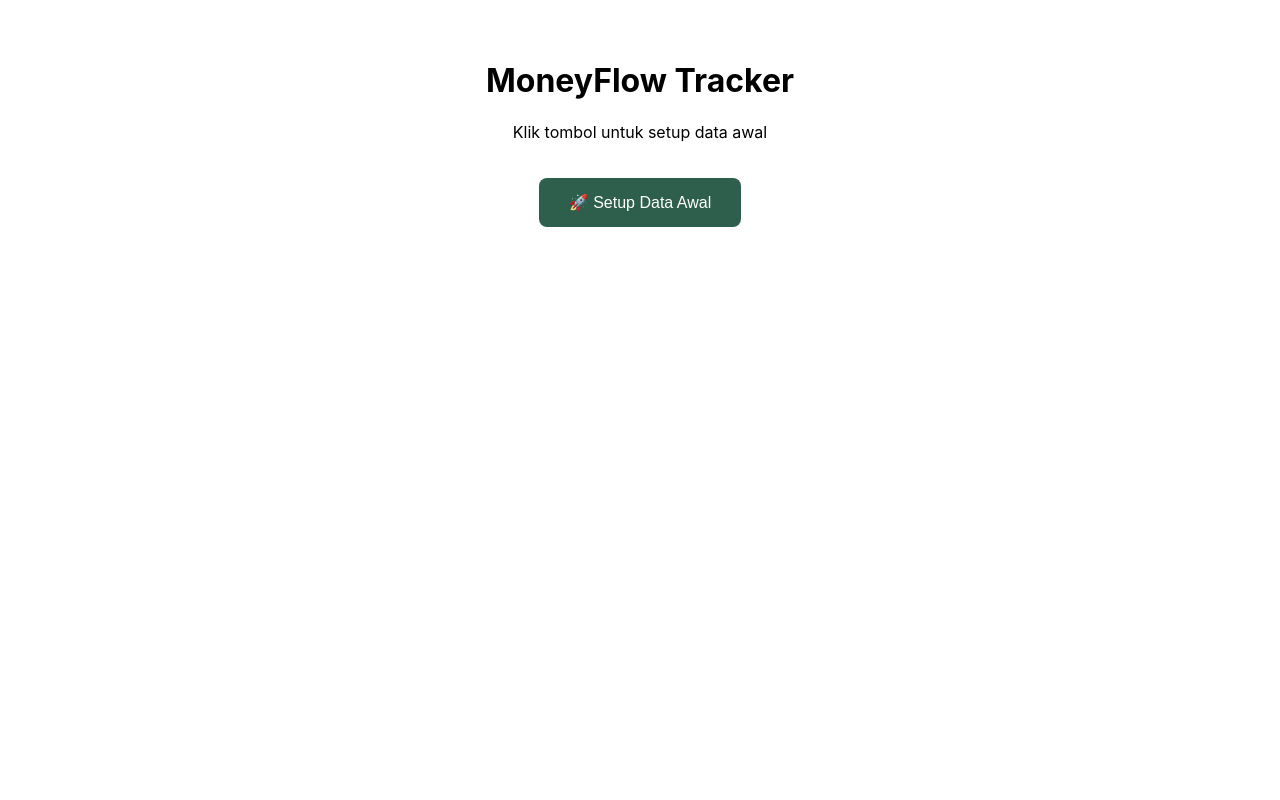
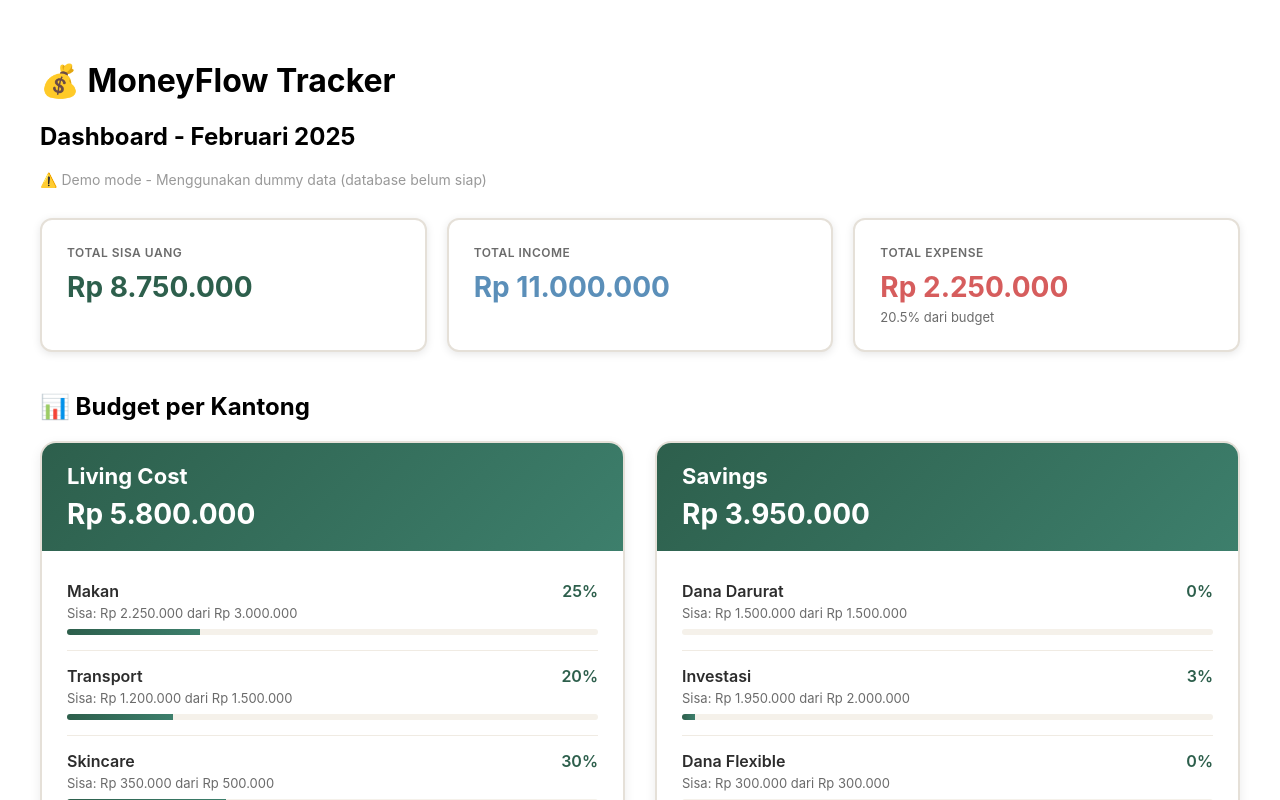
Before and after one commit to hairara/money-flow, a React (Create React App) app: page / in a window 1280 px wide. Shown: the top 800 px of the page. Built offline with nearby package versions, Linux system fonts and the light colour scheme.

Commit message:
update pake data dummy

```diff
--- a/src/App.js
+++ b/src/App.js
@@ -1,118 +1,51 @@
-import React, { useState, useEffect } from 'react';
-import { setupInitialData } from './setupData';
-import { getDashboardSummary, getAllEnvelopes, getCategoriesByEnvelope, getEnvelopeTotal } from './database';
+import React, { useState } from 'react';
 import './App.css';
 
 function App() {
-  const [hasSetup, setHasSetup] = useState(false);
-  const [message, setMessage] = useState('Klik tombol untuk setup data awal');
-  const [isLoading, setIsLoading] = useState(false);
-
-  const handleSetup = async () => {
-    try {
-      setIsLoading(true);
-      setMessage('🍼 Lagi nyiapin data...');
-      const result = await setupInitialData();
-
-      if (result.success) {
-        setMessage('✅ Data setup BERHASIL!');
-        setHasSetup(true); // Switch to dashboard
-      }
-    } catch (err) {
-      setMessage('❌ Fatal Error: ' + err.message);
-    } finally {
-      setIsLoading(false);
-    }
-  };
-
-  // Show dashboard if setup is done
-  if (hasSetup) {
   return <Dashboard />;
 }
 
-  // Show setup page
-  return (
-    <div style={{ padding: '40px', textAlign: 'center' }}>
-      <h1>MoneyFlow Tracker</h1>
-      <p>{message}</p>
-      <button
-        onClick={handleSetup}
-        disabled={isLoading}
-        style={{
-          padding: '15px 30px',
-          fontSize: '16px',
-          background: '#2D5F4C',
-          color: 'white',
-          border: 'none',
-          borderRadius: '8px',
-          cursor: isLoading ? 'not-allowed' : 'pointer',
-          marginTop: '20px'
-        }}
-      >
-        {isLoading ? '⏳ Loading...' : '🚀 Setup Data Awal'}
-      </button>
-    </div>
-  );
-}
-
-// Dashboard Component
+// Dashboard dengan dummy data
 function Dashboard() {
-  const [summary, setSummary] = useState(null);
-  const [envelopes, setEnvelopes] = useState([]);
-  const [loading, setLoading] = useState(true);
-
-  useEffect(() => {
-    loadDashboard();
-  }, []);
-
-  const loadDashboard = async () => {
-    try {
-      setLoading(true);
-
-      // Get summary
-      const summaryData = await getDashboardSummary('2025-02');
-      setSummary(summaryData);
-
-      // Get envelopes
-      const envelopesList = await getAllEnvelopes();
-
-      // Get categories and total for each envelope
-      const envelopesWithData = await Promise.all(
-        envelopesList.map(async (envelope) => {
-          const categories = await getCategoriesByEnvelope(envelope.id);
-          const total = await getEnvelopeTotal(envelope.id, '2025-02');
-          return { envelope, categories, total };
-        })
-      );
-
-      setEnvelopes(envelopesWithData);
-      setLoading(false);
-    } catch (err) {
-      console.error('Error loading dashboard:', err);
-      setLoading(false);
-    }
+  // Dummy data
+  const summary = {
+    totalRemaining: 8750000,
+    totalIncome: 11000000,
+    totalExpense: 2250000,
+    budgetUtilization: 20.5,
+    overBudgetCount: 0
   };
 
-  if (loading) {
-    return (
-      <div style={{ padding: '40px', textAlign: 'center' }}>
-        <h1>⏳ Loading Dashboard...</h1>
-      </div>
-    );
+  const envelopes = [
+    {
+      envelope: { id: 1, name: 'Living Cost' },
+      total: 5800000,
+      categories: [
+        { id: 1, name: 'Makan', budget: 3000000, spent: 750000 },
+        { id: 2, name: 'Transport', budget: 1500000, spent: 300000 },
+        { id: 3, name: 'Skincare', budget: 500000, spent: 150000 },
+        { id: 4, name: 'Hangout', budget: 2000000, spent: 1000000 }
+      ]
+    },
+    {
+      envelope: { id: 2, name: 'Savings' },
+      total: 3950000,
+      categories: [
+        { id: 5, name: 'Dana Darurat', budget: 1500000, spent: 0 },
+        { id: 6, name: 'Investasi', budget: 2000000, spent: 50000 },
+        { id: 7, name: 'Dana Flexible', budget: 300000, spent: 0 },
+        { id: 8, name: 'Dana Buffer', budget: 200000, spent: 0 }
+      ]
     }
-
-  if (!summary) {
-    return (
-      <div style={{ padding: '40px', textAlign: 'center' }}>
-        <h1>❌ No data found</h1>
-      </div>
-    );
-  }
+  ];
 
   return (
     <div style={{ padding: '40px', maxWidth: '1200px', margin: '0 auto' }}>
       <h1>💰 MoneyFlow Tracker</h1>
       <h2>Dashboard - Februari 2025</h2>
+      <p style={{ color: '#999', fontSize: '14px' }}>
+        ⚠️ Demo mode - Menggunakan dummy data (database belum siap)
+      </p>
 
       {/* Stats Cards */}
       <div style={{
@@ -159,20 +92,6 @@ function Dashboard() {
           />
         ))}
       </div>
-
-      {/* Alerts */}
-      {summary.overBudgetCount > 0 && (
-        <div style={{
-          marginTop: '30px',
-          padding: '15px 20px',
-          background: '#FFF8ED',
-          border: '2px solid #E8A87C',
-          borderRadius: '8px',
-          color: '#8B5A00'
-        }}>
-          ⚠️ <strong>Warning:</strong> {summary.overBudgetCount} kategori over budget bulan ini!
-        </div>
-      )}
     </div>
   );
 }
@@ -240,7 +159,11 @@ function EnvelopeCard({ envelope, total, categories }) {
 
       {/* Categories */}
       <div style={{ padding: '15px 25px 25px' }}>
-        {categories.map((cat) => (
+        {categories.map((cat) => {
+          const remaining = cat.budget - cat.spent;
+          const percentage = (cat.spent / cat.budget) * 100;
+
+          return (
             <div
               key={cat.id}
               style={{
@@ -249,17 +172,54 @@ function EnvelopeCard({ envelope, total, categories }) {
               }}
             >
               <div style={{
+                display: 'flex',
+                justifyContent: 'space-between',
+                alignItems: 'flex-start',
+                marginBottom: '8px'
+              }}>
+                <div>
+                  <div style={{
                     fontWeight: '600',
                     color: '#2C2C2C',
-              marginBottom: '5px'
+                    marginBottom: '4px'
                   }}>
                     {cat.name}
                   </div>
                   <div style={{ fontSize: '13px', color: '#6B6B6B' }}>
-              Budget: Rp 0 (belum ada data expense)
+                    Sisa: Rp {remaining.toLocaleString('id-ID')} dari Rp {cat.budget.toLocaleString('id-ID')}
                   </div>
                 </div>
-        ))}
+                <div style={{
+                  fontSize: '16px',
+                  fontWeight: '600',
+                  color: percentage >= 90 ? '#D65D5D' : percentage >= 75 ? '#E8A87C' : '#2D5F4C'
+                }}>
+                  {percentage.toFixed(0)}%
+                </div>
+              </div>
+
+              {/* Progress bar */}
+              <div style={{
+                width: '100%',
+                height: '6px',
+                background: '#F5F1EA',
+                borderRadius: '3px',
+                overflow: 'hidden'
+              }}>
+                <div style={{
+                  width: `${Math.min(percentage, 100)}%`,
+                  height: '100%',
+                  background: percentage >= 90
+                    ? 'linear-gradient(90deg, #D65D5D 0%, #E87D7D 100%)'
+                    : percentage >= 75
+                    ? 'linear-gradient(90deg, #E8A87C 0%, #F5C9A0 100%)'
+                    : 'linear-gradient(90deg, #2D5F4C 0%, #3D7F6C 100%)',
+                  transition: 'width 0.5s ease'
+                }}></div>
+              </div>
+            </div>
+          );
+        })}
       </div>
     </div>
   );
--- a/src/database.js
+++ b/src/database.js
@@ -12,16 +12,16 @@ class FinancialTrackerDB extends Dexie {
     super('FinancialTrackerDB');
 
     // Define schema version 1
-    this.version(1).stores({
-      envelopes: '++id, name',
-      categories: '++id, envelopeId, name, [envelopeId+name]',
+    this.version(2).stores({
+    envelopes: '++id, name, order',
+    categories: '++id, envelopeId, name, order, [envelopeId+name]',
     budgets: '++id, categoryId, month, [categoryId+month]',
     incomes: '++id, month, date, isAllocated',
     allocations: '++id, incomeId, budgetId, type',
     expenses: '++id, categoryId, month, date, isOverBudget',
     subsidies: '++id, expenseId, fromCategoryId, toCategoryId, month',
     carryovers: '++id, categoryId, fromMonth, toMonth',
-      monthlySnapshots: '++id, month'
+    monthlySnapshots: '++id, &month'
   });
 
     // Define table references
```
Lines whose indentation alone changed are shown as unchanged.
